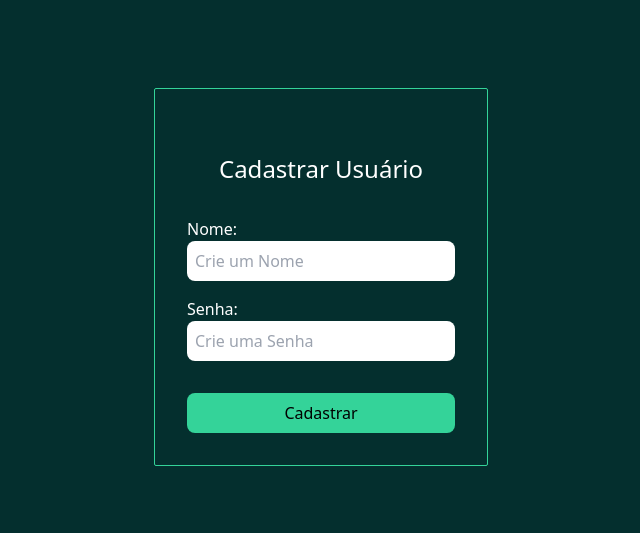
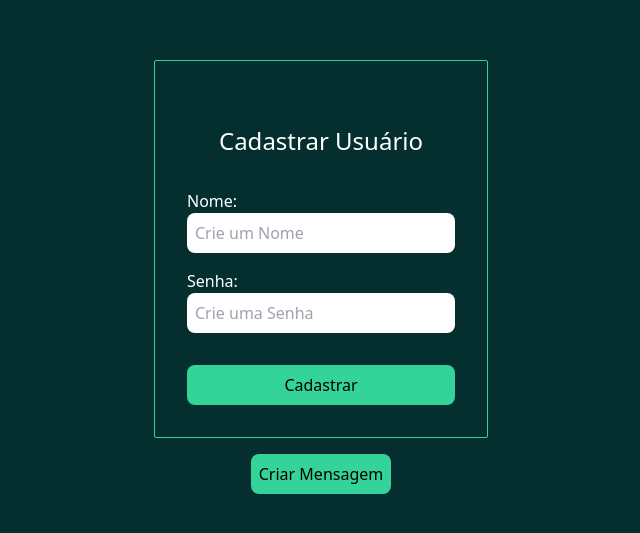
Before and after one commit to Vinicius-1307/project_message, a Next.js app: page /PageAdmin in a window 1280 px wide. Shown: the part 123-656 px from the top of the page, without its empty margins (319-959 px from the left). Built offline with nearby package versions, Linux system fonts and the light colour scheme.

Commit message:
Adicionado um botão em cada Page

```diff
--- a/src/pages/PageAdmin.jsx
+++ b/src/pages/PageAdmin.jsx
@@ -38,6 +38,11 @@ export default function Admin() {
             </button>
           </div>
         </form>
+        <div>
+          <button className="p-2 bg-emerald-400 rounded-lg mt-4 hover:bg-emerald-500 w-full ">
+            Criar Mensagem
+          </button>
+        </div>
       </div>
     </>
   );
--- a/src/pages/PageAdmin2.jsx
+++ b/src/pages/PageAdmin2.jsx
@@ -26,6 +26,12 @@ export default function Admin2() {
             </button>
           </div>
         </form>
+
+        <div>
+          <button className="p-2 bg-emerald-400 rounded-lg mt-4 hover:bg-emerald-500 w-full ">
+            Cadastrar Usuário
+          </button>
+        </div>
       </div>
     </>
   );
```
